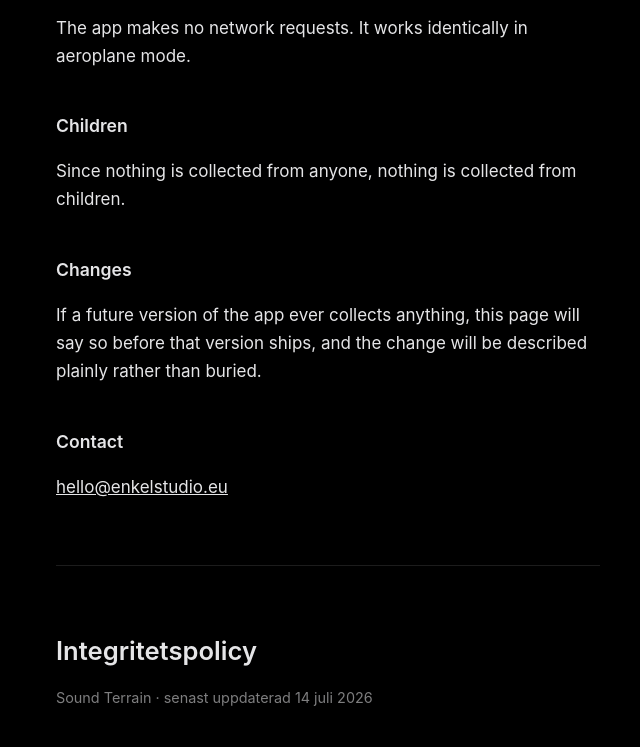
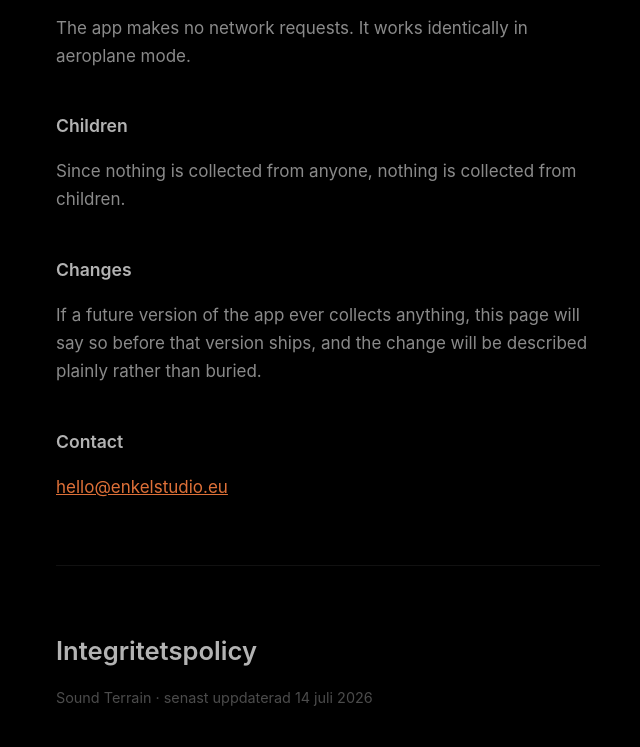
Before and after one commit to andburman/soundterrain, a plain HTML site: page privacy.html in a window 1280 px wide. Shown: the part 733-1480 px from the top of the page, without its empty margins (312-952 px from the left). Drawn offline with Linux system fonts and the light colour scheme.

Commit message:
Publicera kontrastrattelsen som gjordes 2026-07-20 och aldrig nadde servern
Sidorna publicerades 07:28. Kl 10:01 samma dag rattades de i terrain-repot:
morkerlagets text gick fran #e5e5e7 till #8a8a8a, och lankarna fick appens
accent #de7038 i stallet for att arva textfargen.

Motiveringen star i filerna: ingenting inne i appen ar ljusare an white 0.52,
sa sidorna glarade i ett morkt rum bredvid den — vilket ar exakt det lage de
last i. 6.08:1 klarar WCAG AA.

Rattelsen committades i terrain och kopierades aldrig hit. De tva filerna har
varit tva sanningar i tio dagar, och den publicerade var den samre.

Co-Authored-By: Claude Opus 5 (1M context) <noreply@anthropic.com>

```diff
--- a/privacy.html
+++ b/privacy.html
@@ -12,14 +12,20 @@
     /* Unconditionally dark, like the app. These pages are reached from inside a
        black screen; following the phone's appearance instead meant a reader on a
        light-mode phone was thrown from black to white mid-tap. */
-    color: #e5e5e7; background: #000;
+    /* The app's own scale, not the web's. #e5e5e7 is white 0.90; nothing inside the
+       app is brighter than white 0.52, so the pages glared by comparison in a dark
+       room. 6.08:1 still clears WCAG AA comfortably. */
+    color: #8a8a8a; background: #000;
   }
-  h1 { font-size: 1.6rem; font-weight: 600; margin: 0 0 .4rem; }
-  h2 { font-size: 1.1rem; font-weight: 600; margin: 2.6rem 0 .6rem; }
+  h1 { font-size: 1.6rem; font-weight: 600; color: #b3b3b3; margin: 0 0 .4rem; }
+  h2 { font-size: 1.1rem; font-weight: 600; color: #b3b3b3; margin: 2.6rem 0 .6rem; }
   .date { opacity: .55; font-size: .9rem; margin-bottom: 2.5rem; }
   .lede { font-size: 1.15rem; }
   hr { border: 0; border-top: 1px solid currentColor; opacity: .12; margin: 4rem 0; }
-  a { color: inherit; }
+  /* The app has exactly one accent and spends it sparingly. A link is the one thing
+     on these pages worth spending it on — and `inherit` made links indistinguishable
+     from the text around them. */
+  a { color: #de7038; }
 </style>
 </head>
 <body>
```
Also changed, not shown: support.html (+10 -4 lines).
